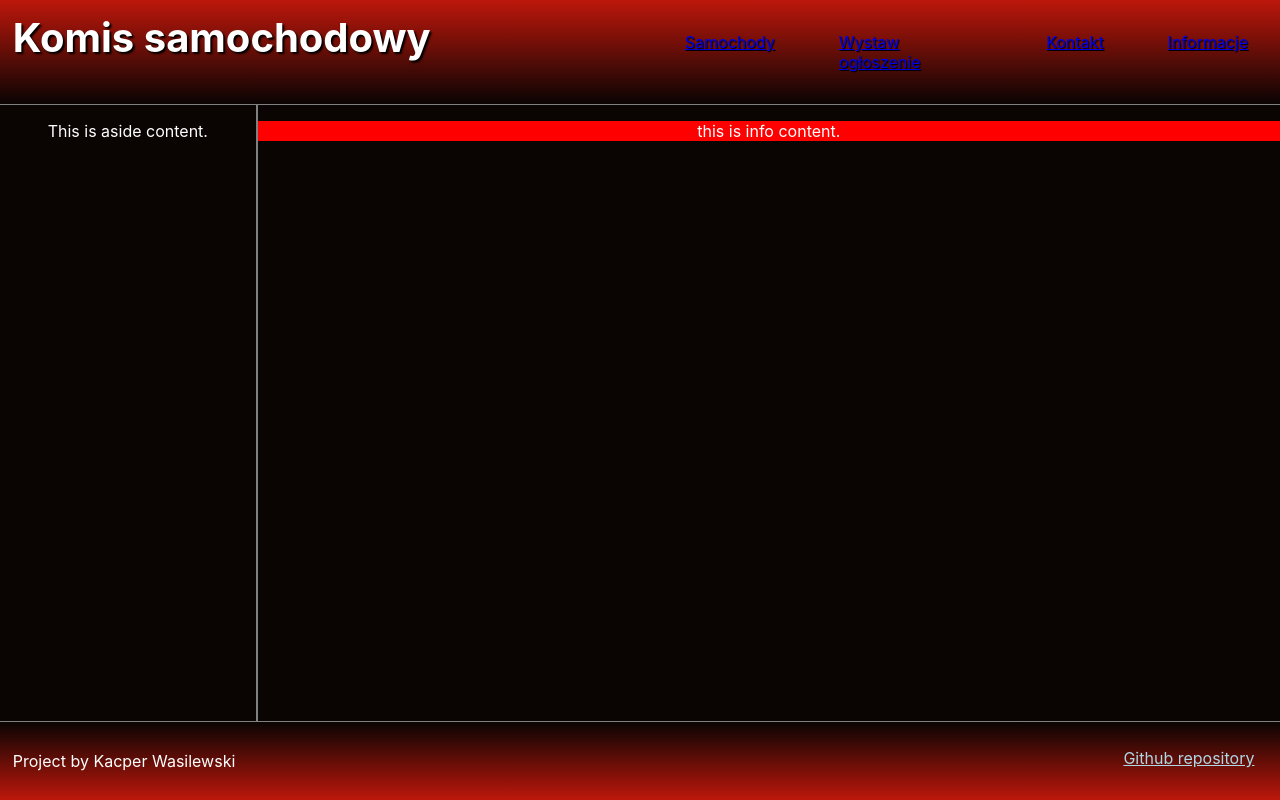
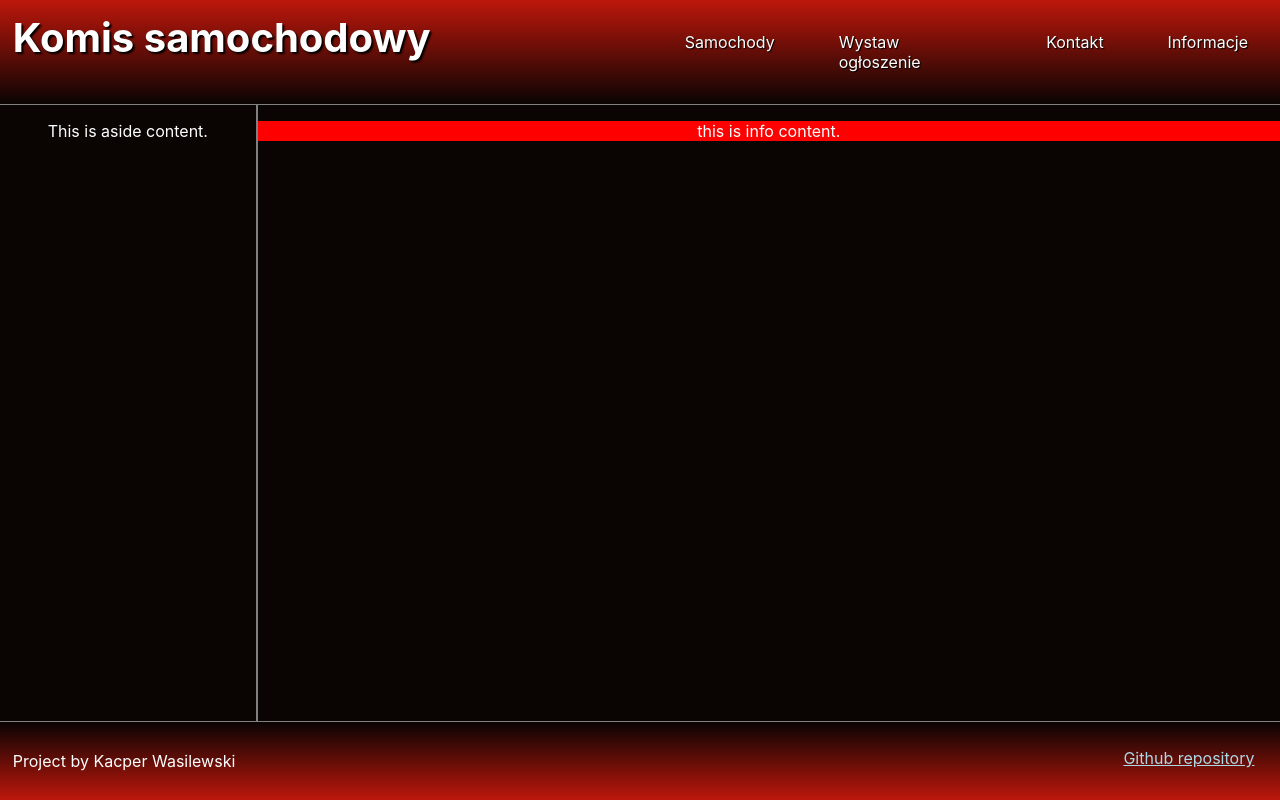
Before and after one commit to KacperW57/Komis-samochodowy, a React (Create React App) app: page / in a window 1280 px wide. Built offline with nearby package versions, Linux system fonts and the light colour scheme.

Commit message:
fixed navigation buttons

```diff
--- a/src/App.css
+++ b/src/App.css
@@ -70,14 +70,28 @@ header nav {
   display: flex;
 }
 
-header nav div {
+header nav a:link {
   padding: 2vw;
   margin: 0.5vw;
   text-shadow: 1px 1px 1px black;
+  color: white;
+  text-decoration: none;
 }
 
-header nav div:hover {
-  background: linear-gradient(to bottom, rgba(189, 23, 11, 0.5), #0a0403);
+header nav a:visited {
+  padding: 2vw;
+  margin: 0.5vw;
+  text-shadow: 1px 1px 1px black;
+  color: white;
+  text-decoration: none;
+}
+
+header nav a:hover {
+  background: linear-gradient(to bottom, rgba(189, 23, 11, 0.4), #0a0403);
+}
+
+header nav a:active {
+  background: linear-gradient(to bottom, rgba(189, 23, 11, 0.8), #0a0403);
 }
 
 /* Cars component styling */
--- a/src/App.js
+++ b/src/App.js
@@ -18,7 +18,7 @@ function App() {
         <Aside />
         <main>
           <Routes>
-            <Route index path="/cars" element={<Cars />} />
+            <Route path="/cars" element={<Cars />} />
             <Route path="/addCar" element={<AddCar />} />
             <Route path="/contact" element={<Contact />} />
             <Route path="/" element={<Info />} />
--- a/src/components/Header.js
+++ b/src/components/Header.js
@@ -7,18 +7,13 @@ export default function Header() {
     <header>
       <h1>Komis samochodowy</h1>
       <nav>
-        <div>
-          <Link to={"/cars"}>Samochody</Link>
-        </div>
-        <div>
-          <Link to={"/addCar"}>Wystaw ogłoszenie</Link>
-        </div>
-        <div>
-          <Link to={"/contact"}>Kontakt</Link>
-        </div>
-        <div>
-          <Link to={"/"}>Informacje</Link>
-        </div>
+        <Link to={"/cars"}>Samochody</Link>
+
+        <Link to={"/addCar"}>Wystaw ogłoszenie</Link>
+
+        <Link to={"/contact"}>Kontakt</Link>
+
+        <Link to={"/"}>Informacje</Link>
       </nav>
     </header>
   );
```
